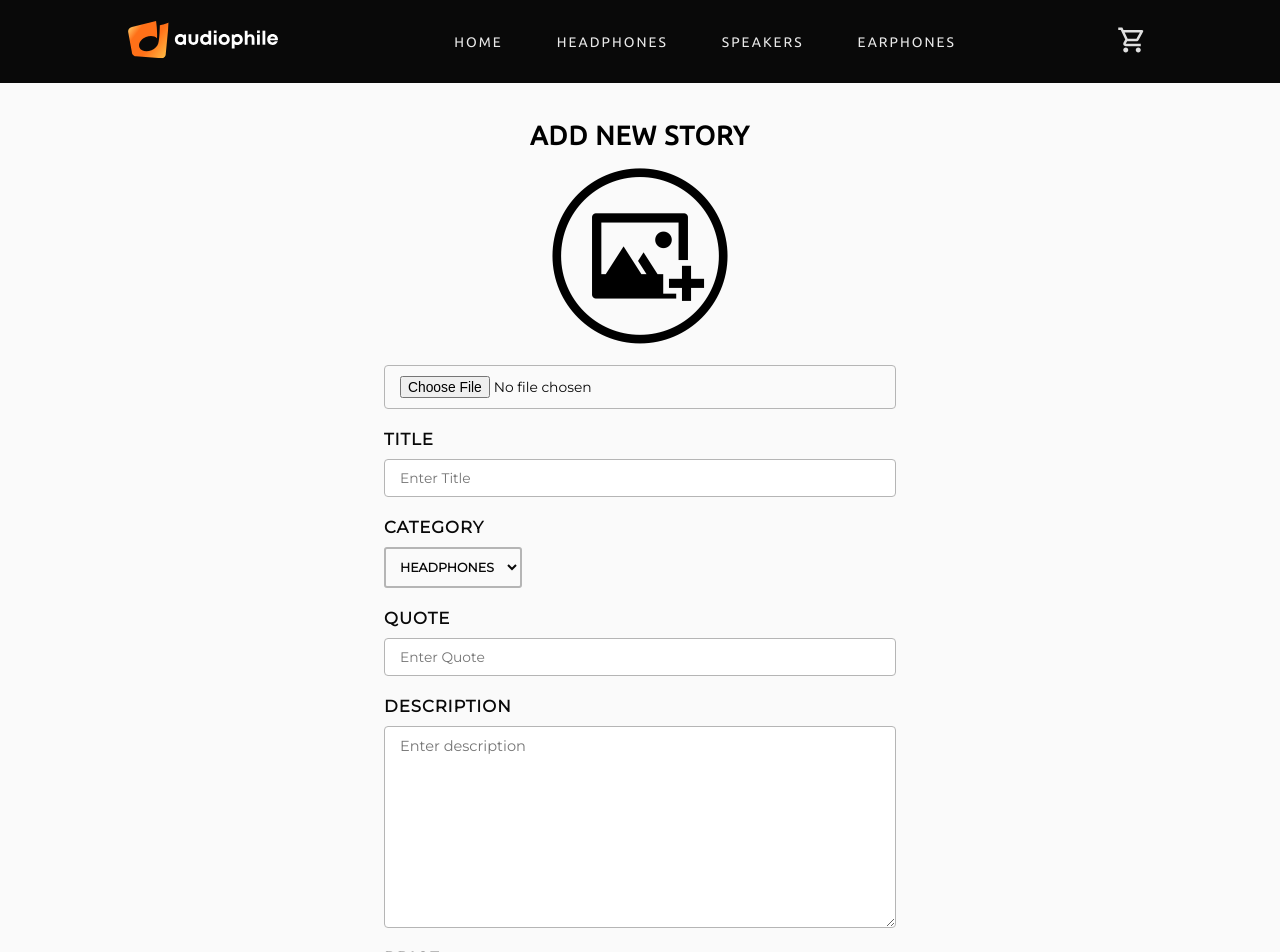
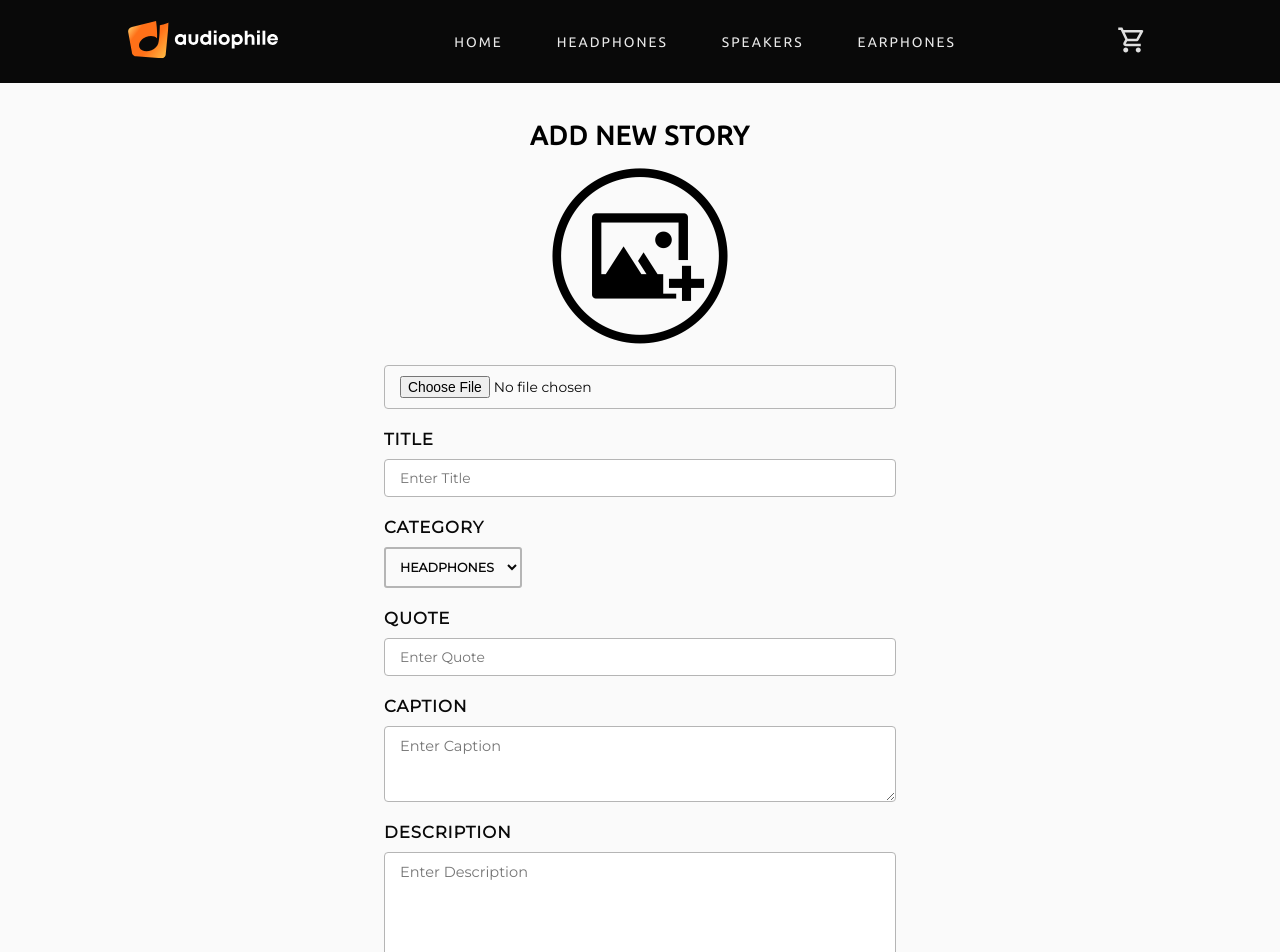
Before and after one commit to sushantgwr87/Audiophile, a React (Create React App) app in the folder client/: page /admin in a window 1280 px wide. Shown: the top 952 px of the page. Built offline with nearby package versions, Linux system fonts and the light colour scheme.

Commit message:
Updated Admin Page

```diff
--- a/client/src/pages/Admin.jsx
+++ b/client/src/pages/Admin.jsx
@@ -11,12 +11,13 @@ const Admin = () => {
         title: "",
         quote: "",
         price: 1000,
+        caption: "",
         description: "",
         feature: false,
         category: "headphones",
     });
 
-    const { title, price, description, quote, category } = formData;
+    const { title, price, caption, description, quote, category } = formData;
 
     const onChange = (e) =>
         setFormData({ ...formData, [e.target.name]: e.target.value });
@@ -94,12 +95,23 @@ const Admin = () => {
                             value={quote}
                             onChange={(e) => onChange(e)}
                         />
+                        <label htmlFor="caption">Caption</label>
+                        <textarea
+                            className="upload_content___input"
+                            name="caption"
+                            id="caption"
+                            placeholder="Enter Caption"
+                            rows="3"
+                            value={caption}
+                            onChange={(e) => onChange(e)}
+                            required
+                        />
                         <label htmlFor="description">description</label>
                         <textarea
                             className="upload_content___input"
                             name="description"
                             id="description"
-                            placeholder="Enter description"
+                            placeholder="Enter Description"
                             rows="10"
                             value={description}
                             onChange={(e) => onChange(e)}
```
